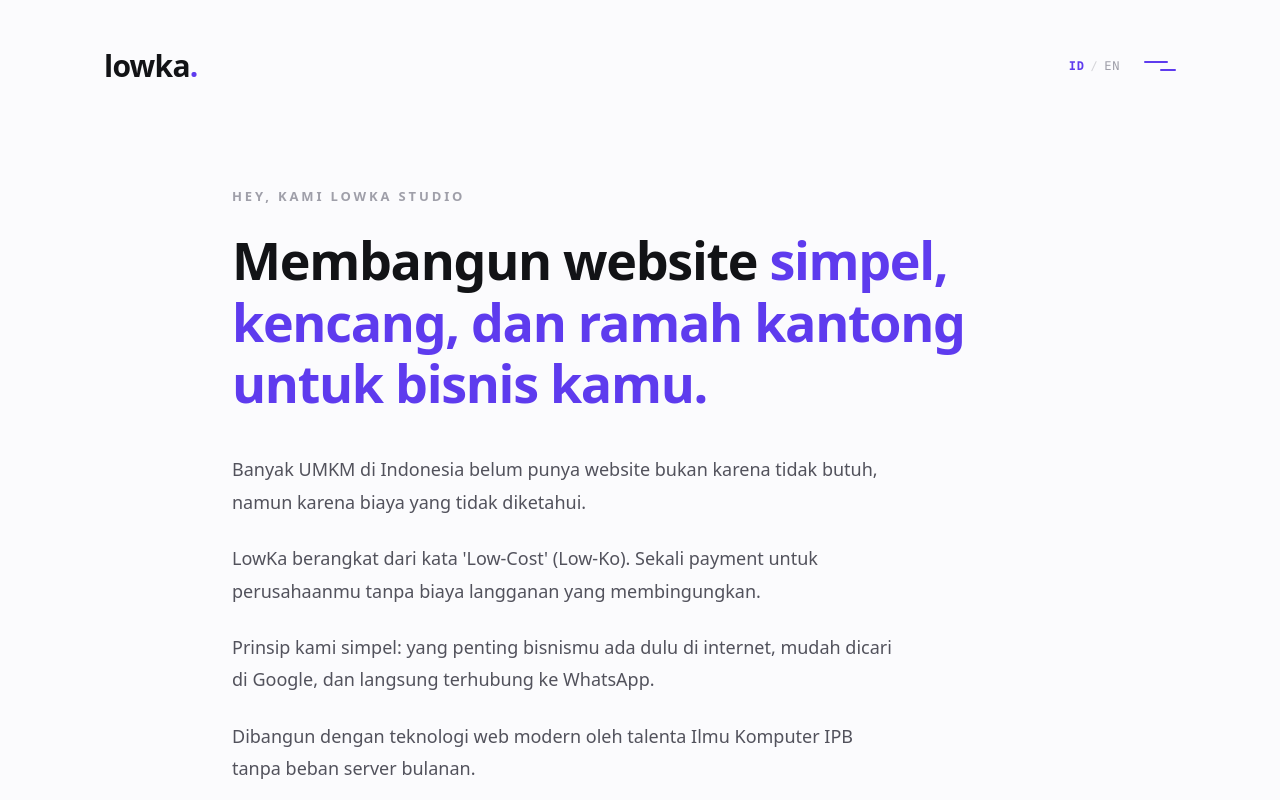
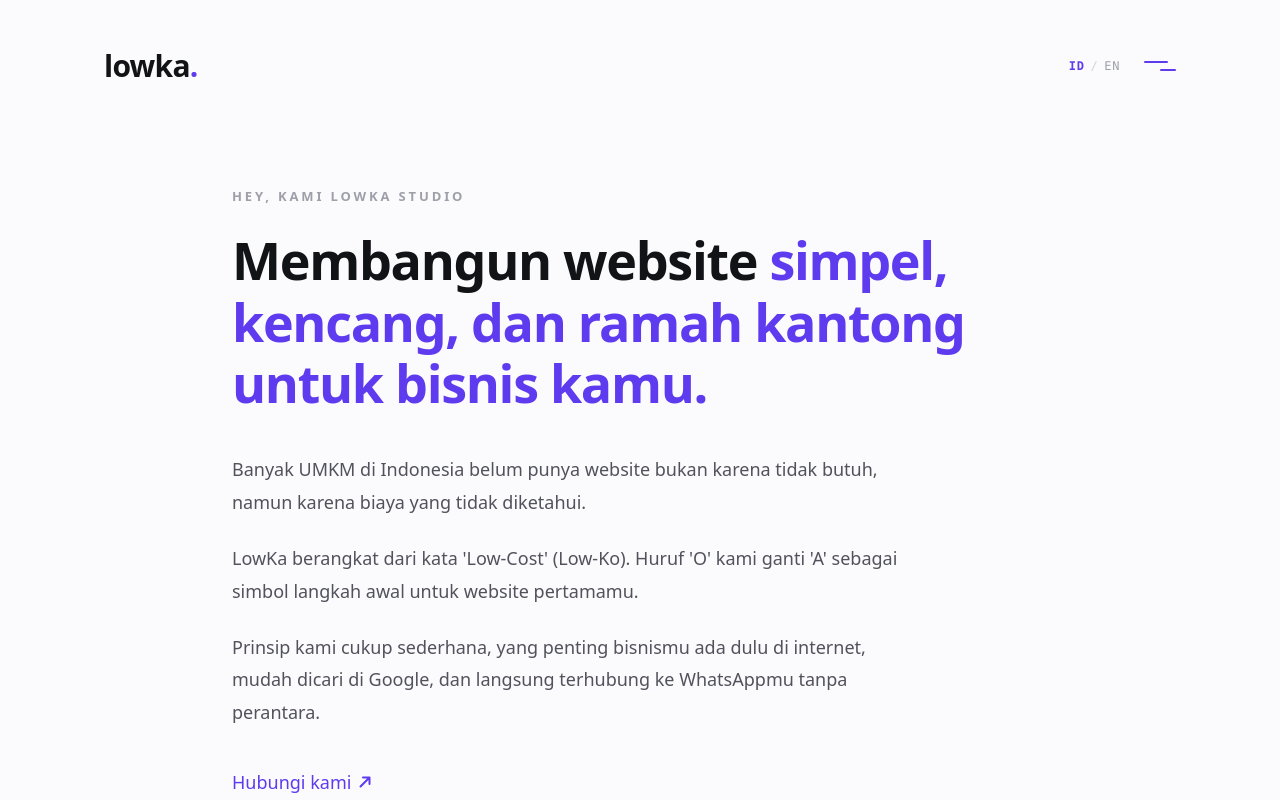
Before and after one commit to candraalief/lowka-studio, a Next.js app: page / in a window 1280 px wide. Shown: the top 800 px of the page. Built offline with nearby package versions, Linux system fonts and the light colour scheme.

Commit message:
fix(copy): clean 3-paragraph layout, remove tech fluff completely

```diff
--- a/src/components/Hero.tsx
+++ b/src/components/Hero.tsx
@@ -23,12 +23,11 @@ export default function Hero() {
           </span>
         </h1>
 
-        {/* 4 Clean Editorial Paragraphs */}
+        {/* 3 Clean Editorial Paragraphs */}
         <div className="space-y-6 text-[17px] sm:text-lg text-zinc-600 font-normal leading-[1.8] max-w-2xl mb-10">
           <p>{hero.p1}</p>
           <p>{hero.p2}</p>
           <p>{hero.p3}</p>
-          <p>{hero.p4}</p>
         </div>
 
         {/* Purple Contact Link with 45-degree arrow */}
--- a/src/content/dictionary.ts
+++ b/src/content/dictionary.ts
@@ -13,7 +13,6 @@ export interface Dictionary {
     p1: string;
     p2: string;
     p3: string;
-    p4: string;
     contactLink: string;
   };
   work: {
@@ -50,9 +49,8 @@ export const dictionaries: Record<Language, Dictionary> = {
       leadTitle: "Membangun website ",
       leadHighlight: "simpel, kencang, dan ramah kantong untuk bisnis kamu.",
       p1: "Banyak UMKM di Indonesia belum punya website bukan karena tidak butuh, namun karena biaya yang tidak diketahui.",
-      p2: "LowKa berangkat dari kata 'Low-Cost' (Low-Ko). Sekali payment untuk perusahaanmu tanpa biaya langganan yang membingungkan.",
-      p3: "Prinsip kami simpel: yang penting bisnismu ada dulu di internet, mudah dicari di Google, dan langsung terhubung ke WhatsApp.",
-      p4: "Dibangun dengan teknologi web modern oleh talenta Ilmu Komputer IPB tanpa beban server bulanan.",
+      p2: "LowKa berangkat dari kata 'Low-Cost' (Low-Ko). Huruf 'O' kami ganti 'A' sebagai simbol langkah awal untuk website pertamamu.",
+      p3: "Prinsip kami cukup sederhana, yang penting bisnismu ada dulu di internet, mudah dicari di Google, dan langsung terhubung ke WhatsAppmu tanpa perantara.",
       contactLink: "Hubungi kami",
     },
     work: {
@@ -88,10 +86,9 @@ export const dictionaries: Record<Language, Dictionary> = {
       eyebrow: "HEY, WE'RE LOWKA STUDIO",
       leadTitle: "Crafting the first ",
       leadHighlight: "fast, simple, and budget-friendly website for your business.",
-      p1: "Most businesses in Indonesia don't lack a website because they don't need one, but because of unknown, hidden costs.",
-      p2: "LowKa stems from 'Low-Cost' (Low-Ko). A single one-time payment for your company with zero confusing recurring fees.",
-      p3: "Our philosophy is simple: get your business online first, make it easy to find on Google, and connect customers directly to WhatsApp.",
-      p4: "Built with modern lightweight web technology by IPB University Computer Science talent—free from monthly server bills.",
+      p1: "Most businesses in Indonesia don't have a website not because they don't need one, but because of unknown costs.",
+      p2: "LowKa stems from 'Low-Cost' (Low-Ko). We replaced 'O' with 'A' as a symbol of taking the first step for your very first website.",
+      p3: "Our principle is simple: get your business online first, make it easy to find on Google, and connect customers directly to your WhatsApp without friction.",
       contactLink: "Contact us",
     },
     work: {
```
